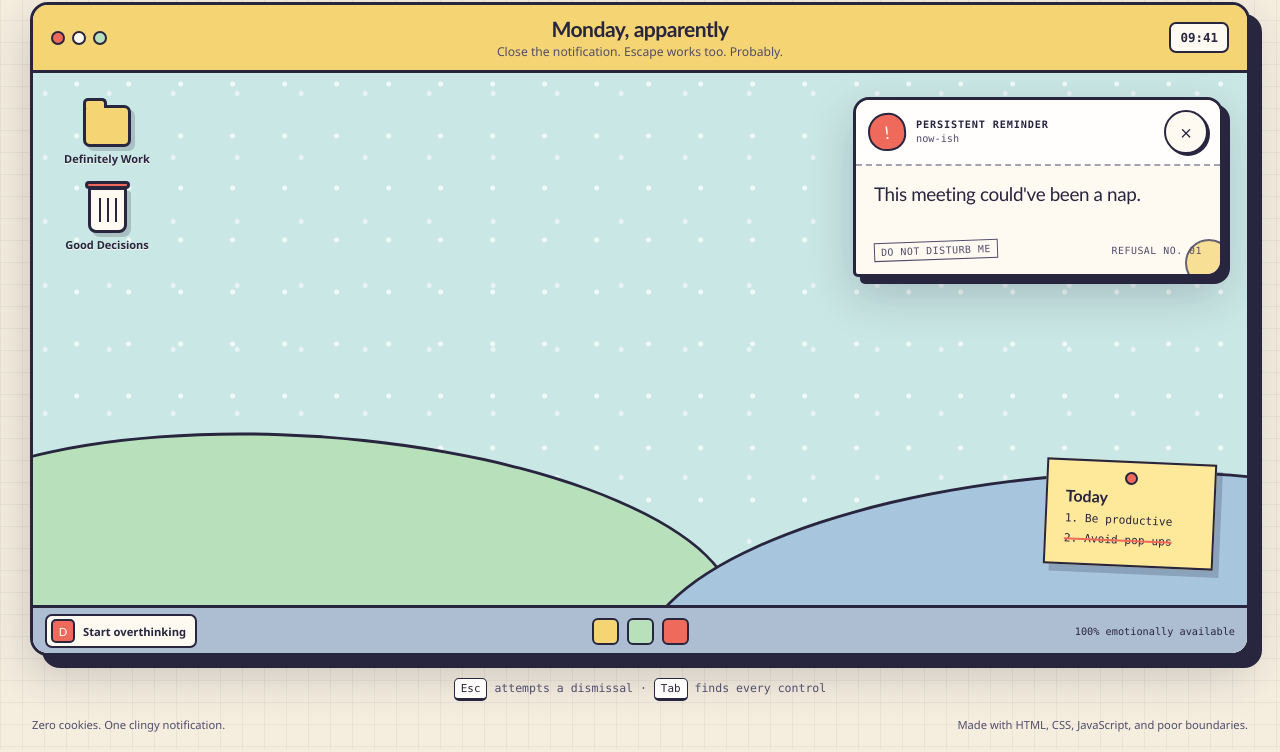
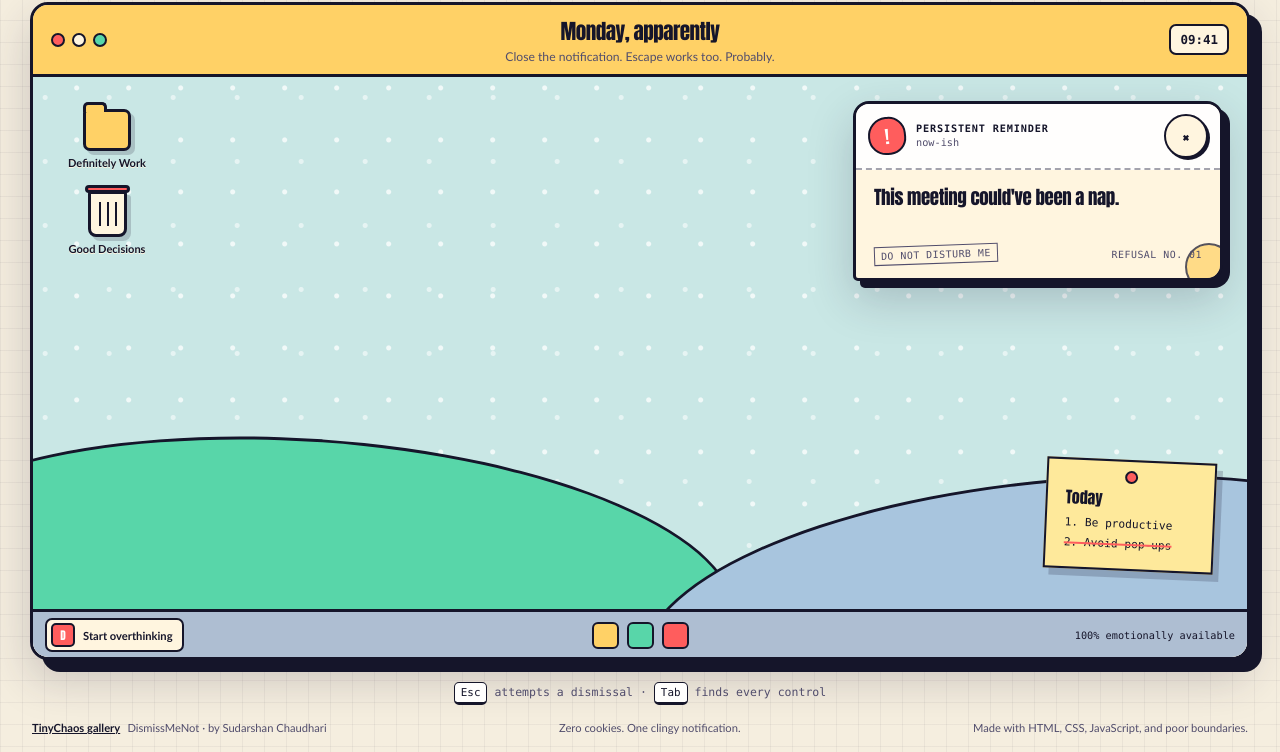
Before and after one commit to SUDARSHANCHAUDHARI/DismissMeNot, a website: page index.html in a window 1280 px wide. Shown: the part 90-842 px from the top of the page. Drawn offline with Linux system fonts and the light colour scheme.

Commit message:
Align DismissMeNot with TinyChaos UI

```diff
--- a/index.html
+++ b/index.html
@@ -173,6 +173,10 @@
       </main>
 
       <footer class="page-footer">
+        <span class="tinychaos-credit">
+          <a href="https://sudarshanchaudhari.github.io/TinyChaos/">TinyChaos gallery</a>
+          <span>DismissMeNot · by Sudarshan Chaudhari</span>
+        </span>
         <span>Zero cookies. One clingy notification.</span>
         <span>Made with HTML, CSS, JavaScript, and poor boundaries.</span>
       </footer>
--- a/styles.css
+++ b/styles.css
@@ -1,21 +1,23 @@
 :root {
   color-scheme: light;
-  --ink: #28253f;
+  --ink: #15152a;
   --ink-soft: #514d6c;
-  --paper: #fffaf1;
+  --paper: #fff5df;
   --paper-deep: #f5eedf;
   --pool: #c9e7e5;
   --pool-deep: #8bc9c6;
-  --butter: #f5d474;
-  --coral: #ef6a5b;
+  --butter: #ffd166;
+  --coral: #ff5d5d;
   --plum: #7158a5;
-  --mint: #b8e0bb;
+  --mint: #58d6a9;
+  --blue: #4f7cff;
+  --lilac: #b695ff;
   --white: #fffefd;
   --line: 3px solid var(--ink);
   --hard-shadow: 7px 7px 0 var(--ink);
   --soft-shadow: 0 18px 45px rgba(40, 37, 63, 0.22);
-  --display-font: "Arial Rounded MT Bold", "Trebuchet MS", system-ui, sans-serif;
-  --body-font: "Avenir Next", Avenir, "Segoe UI", system-ui, sans-serif;
+  --display-font: Impact, Haettenschweiler, "Arial Narrow Bold", "Franklin Gothic Condensed", sans-serif;
+  --body-font: "Arial Rounded MT Bold", "Avenir Next Rounded", "Trebuchet MS", ui-rounded, system-ui, sans-serif;
   --utility-font: "SFMono-Regular", Consolas, "Liberation Mono", monospace;
 }
 
@@ -26,15 +28,18 @@
 }
 
 html {
-  min-width: 320px;
+  min-width: 0;
   min-height: 100%;
   background: var(--paper-deep);
 }
 
 body {
+  min-width: 0;
   min-height: 100vh;
   min-height: 100svh;
   margin: 0;
+  overflow-x: clip;
+  overflow-y: auto;
   color: var(--ink);
   background:
     linear-gradient(rgba(40, 37, 63, 0.055) 1px, transparent 1px),
@@ -58,8 +63,9 @@ button {
 button:focus-visible,
 a:focus-visible,
 [tabindex]:focus-visible {
-  outline: 4px solid var(--coral);
+  outline: 4px solid var(--blue);
   outline-offset: 3px;
+  box-shadow: 0 0 0 4px var(--paper), 0 0 0 8px var(--ink);
 }
 
 [hidden] {
@@ -965,6 +971,17 @@ kbd {
   font-size: 0.7rem;
 }
 
+.tinychaos-credit {
+  display: inline-flex;
+  flex-wrap: wrap;
+  gap: 0.45rem;
+}
+
+.tinychaos-credit a {
+  color: var(--ink);
+  font-weight: 900;
+}
+
 @media (max-width: 760px) {
   .app-shell {
     width: min(100% - 20px, 700px);
```
Also changed, not shown: tests/project.test.cjs (+18 -0 lines).
